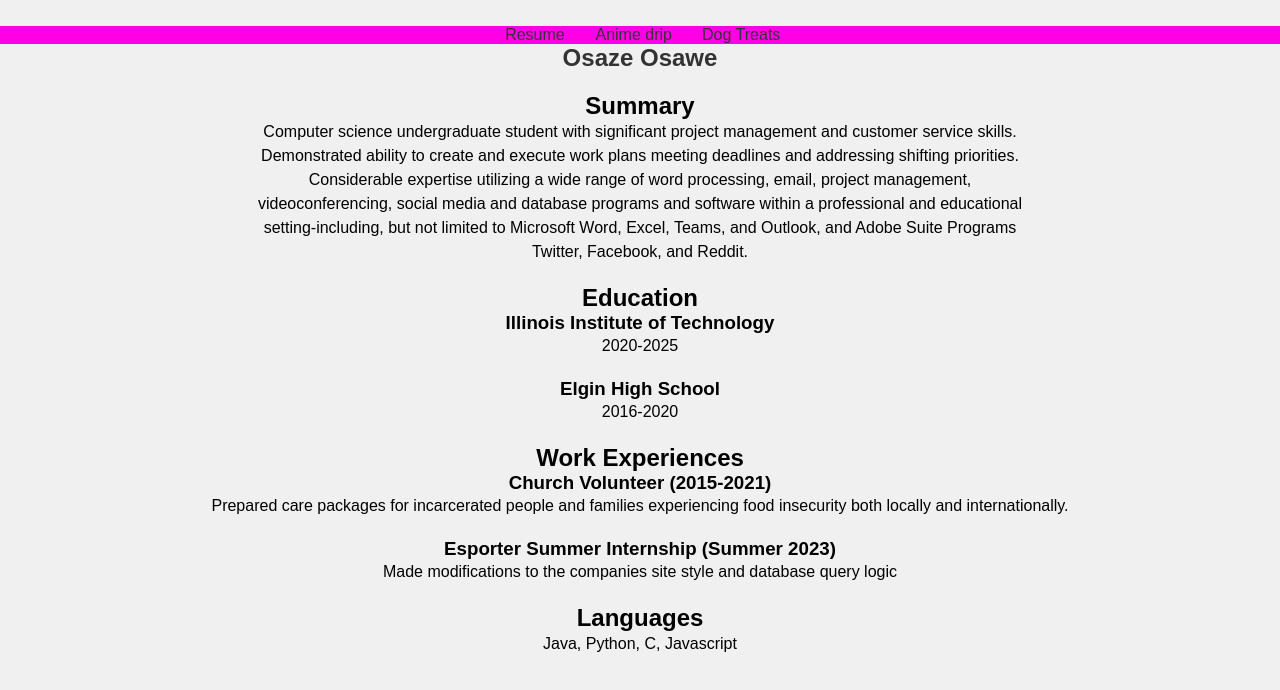
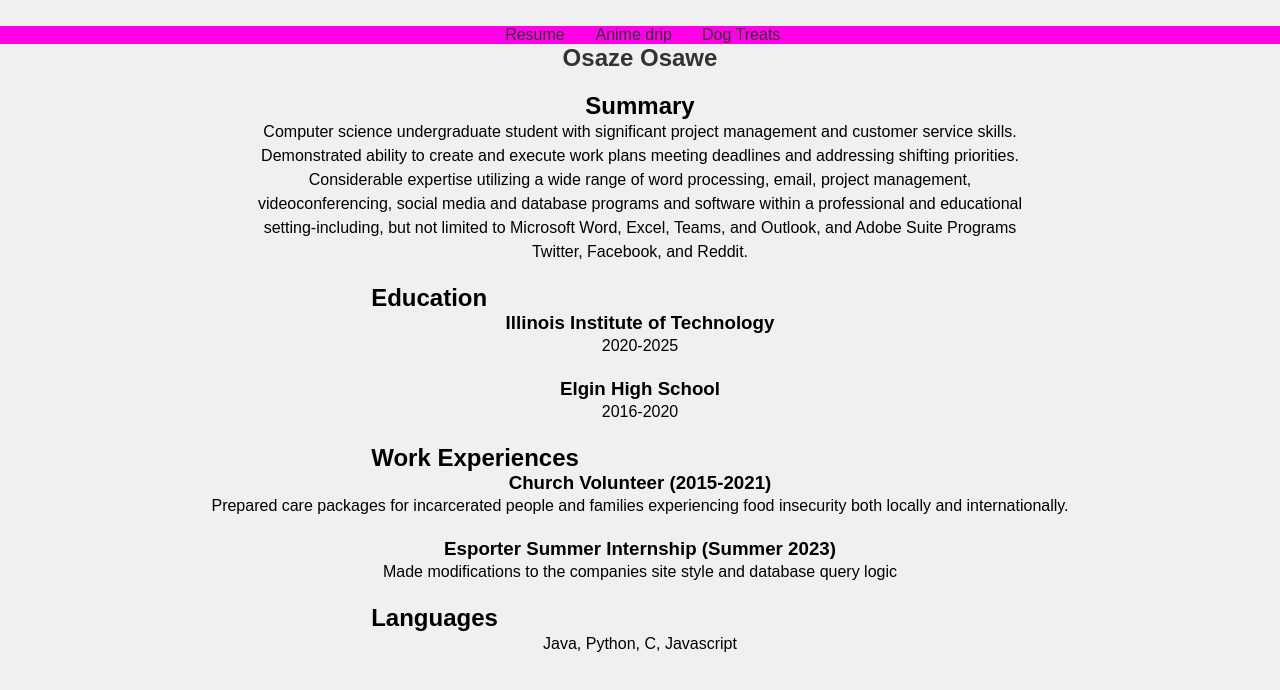
Before and after one commit to Anti-mass/project2, a plain HTML site: page index.html in a window 1280 px wide. Drawn offline with Linux system fonts and the light colour scheme.

Commit message:
added subtitle css class

```diff
--- a/css/style.css
+++ b/css/style.css
@@ -80,6 +80,12 @@ a {
     color: #007bff;
 }
 
+.subtitle{
+    text-align: left;
+    margin-left: 29%;
+
+}
+
 a:hover {
 
     color: #ff00e6;
--- a/index.html
+++ b/index.html
@@ -22,17 +22,17 @@
       <h1 class="center">Osaze Osawe</h1>
       <h2 >Summary </h2>
       <p class="textblock">Computer science undergraduate student with significant project management and customer service skills. Demonstrated ability to create and execute work plans meeting deadlines and addressing shifting priorities. Considerable expertise utilizing a wide range of word processing, email, project management, videoconferencing, social media and database programs and software within a professional and educational setting-including, but not limited to Microsoft Word, Excel, Teams, and Outlook, and Adobe Suite Programs Twitter, Facebook, and Reddit. </p>
-      <h2>Education </h2>
+      <h2 class="subtitle">Education </h2>
       <h3>Illinois Institute of Technology</h3>
       <p>2020-2025</p>
       <h3>Elgin High School</h3>
       <p>2016-2020</p>
-      <h2>Work Experiences</h2>
+      <h2 class="subtitle">Work Experiences</h2>
       <h3>Church Volunteer (2015-2021)</h3>
       <p>Prepared care packages for incarcerated people and families experiencing food insecurity both locally and internationally.</p>
       <h3>Esporter Summer Internship (Summer 2023)</h3>
       <p>Made modifications to the companies site style and database query logic</p>
-      <h2>Languages</h2>
+      <h2 class="subtitle">Languages</h2>
       <p>Java, Python, C, Javascript</p>
     </section>
   </body>
```
Also changed, not shown: drip.html (+1 -1 lines).
